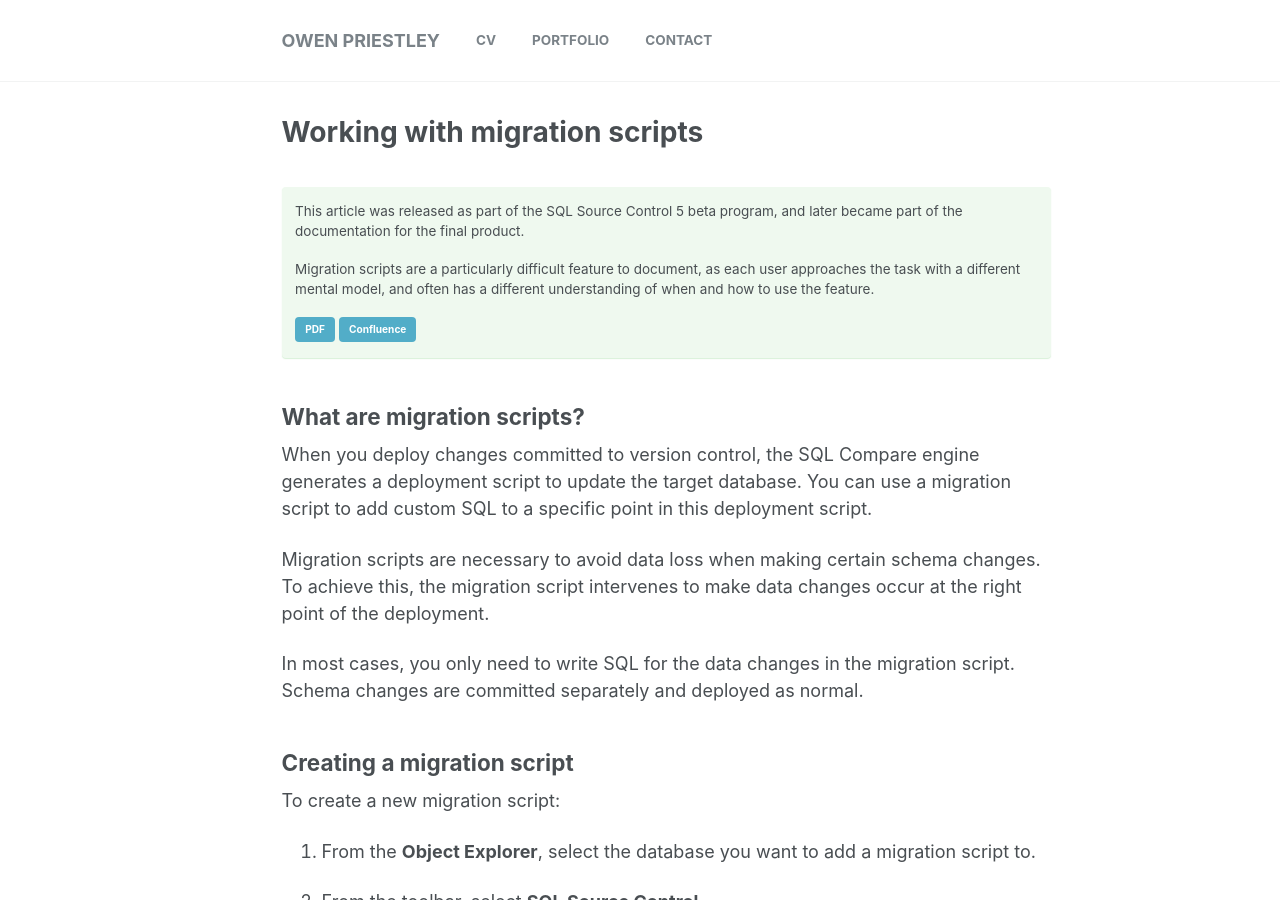
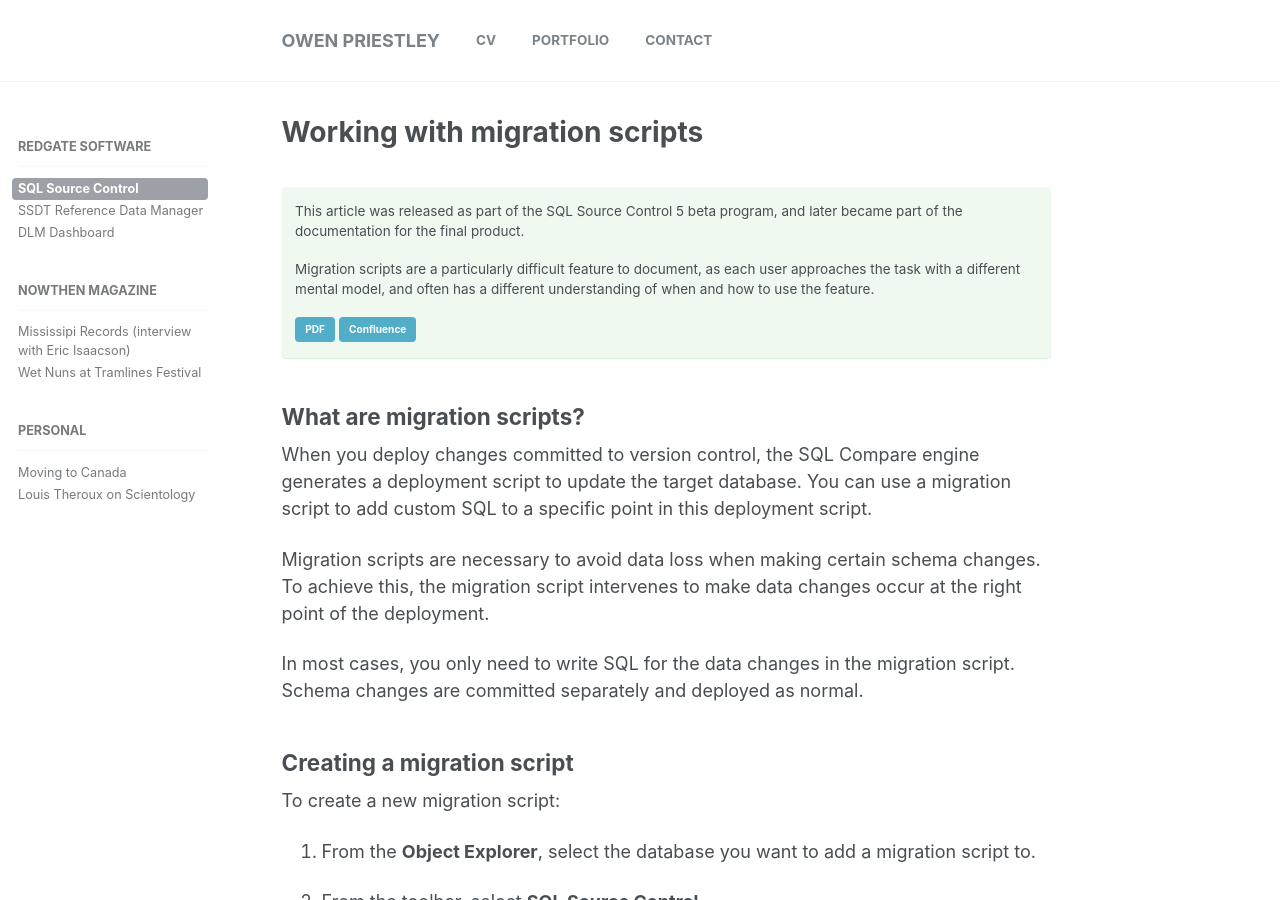
Before and after one commit to owenpriestley/owenpriestley.github.io, a Jekyll site: the page built from _portfolio/redgate/migrations.md, in a window 1280 px wide and 900 px high. Built offline with Jekyll 4.4.1, drawn with Linux system fonts in a browser that asks for light colours; some of the changed lines change nothing that is shown.

Commit message:
fix portfolio navigation

```diff
--- a/_config.yml
+++ b/_config.yml
@@ -38,7 +38,7 @@ defaults:
     values:
       read_time: false
       sidebar:
-      nav: "foo"
+      nav: "portfolio"
 # SEO Related
 google_site_verification :
 bing_site_verification   :
--- a/_data/navigation.yml
+++ b/_data/navigation.yml
@@ -15,7 +15,7 @@ portfolio:
     url: /redgate/
     children:
       - title: "SQL Source Control"
-        url: /migrations/
+        url: /portfolio/redgate/migrations/
       - title: "SSDT Reference Data Manager"
         url: /child-2-page-url/
       - title: "DLM Dashboard"
--- a/_portfolio/redgate/migrations.md
+++ b/_portfolio/redgate/migrations.md
@@ -4,6 +4,8 @@ layout: single
 excerpt: "Owen Priestley"
 sitemap: true
 permalink: /portfolio/redgate/migrations/
+sidebar:
+  nav: "portfolio"
 ---
 <div class="notice--success">
      <p>This article was released as part of the SQL Source Control 5 beta program, and later became part of the documentation for the final product.</p>
```
